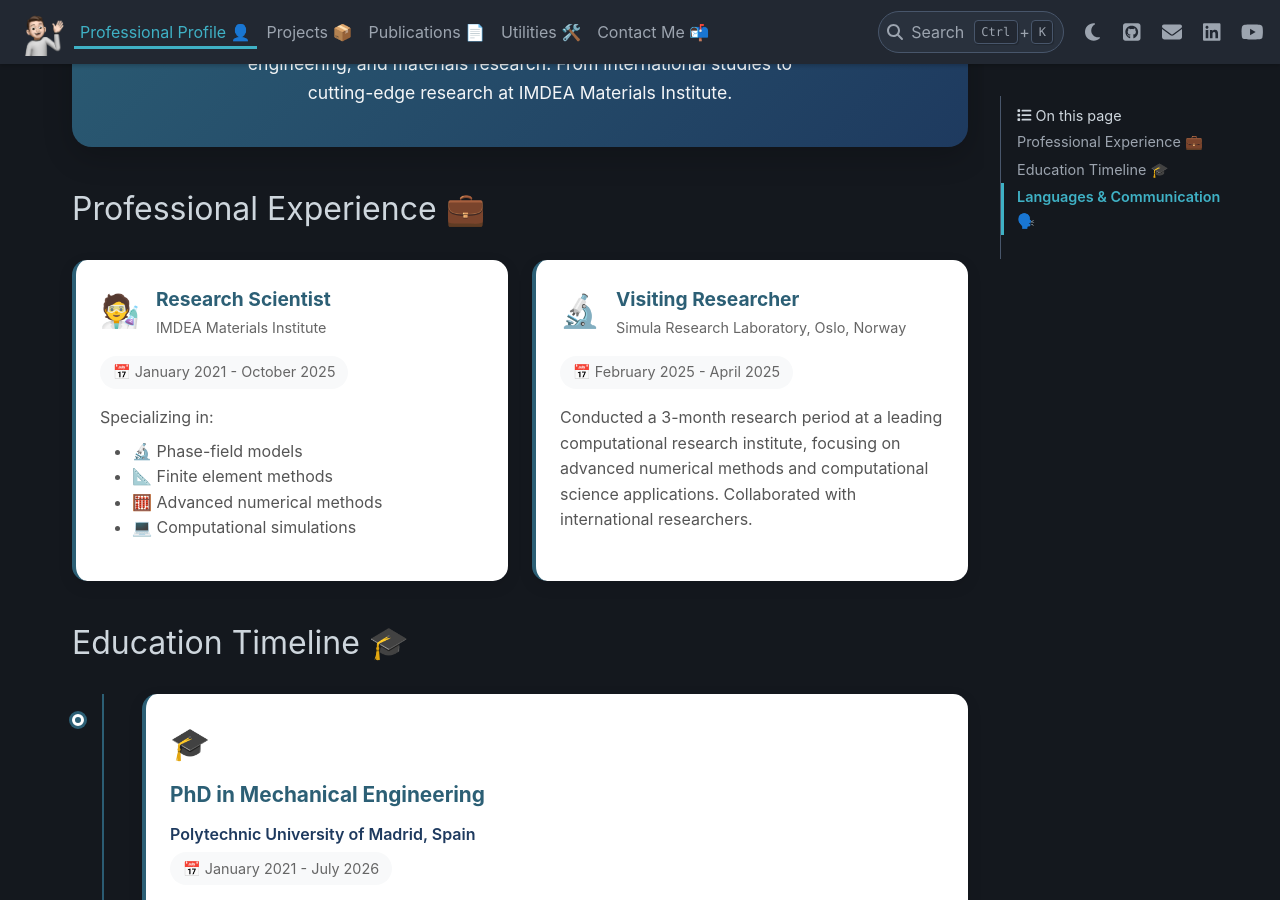
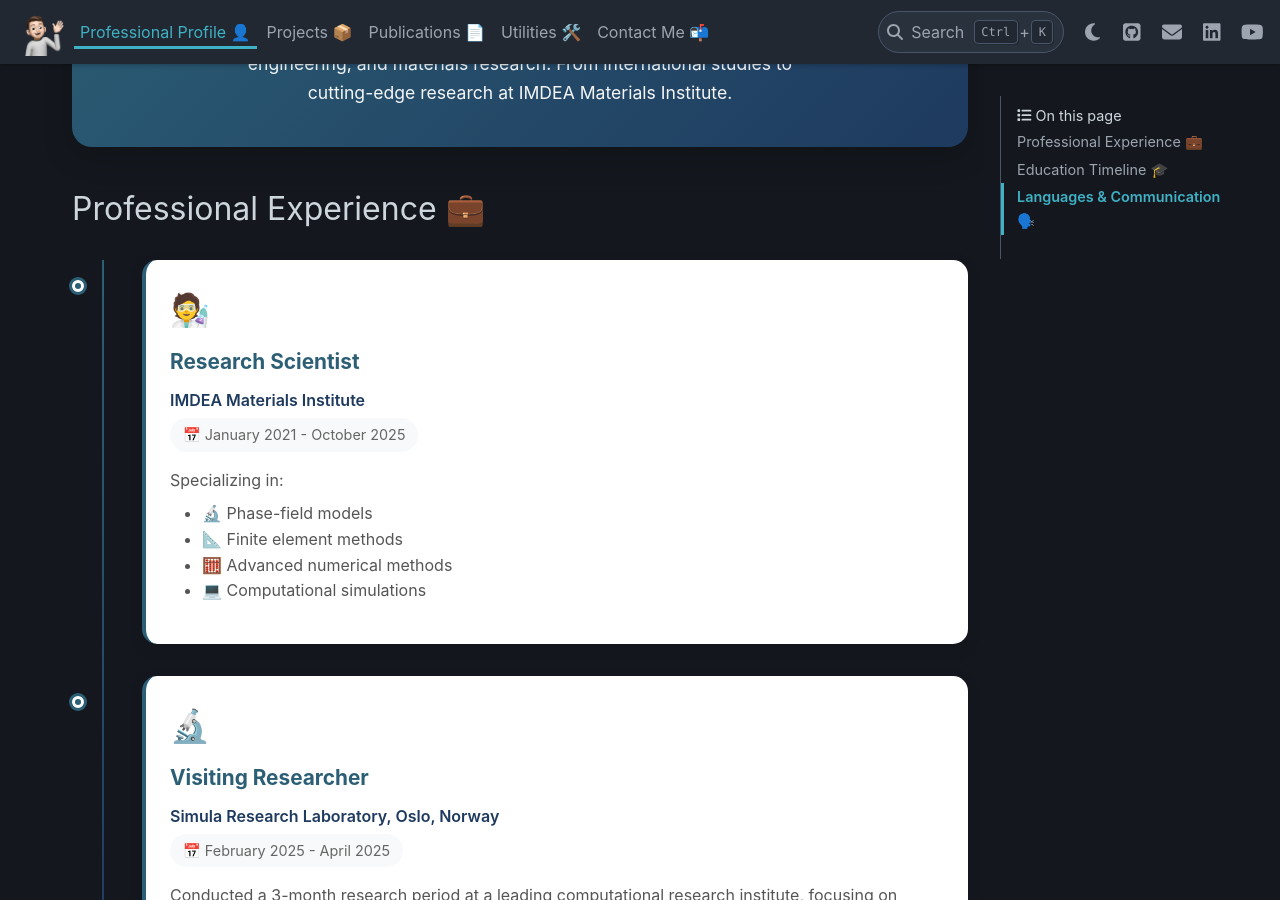
Before and after one commit to CastillonMiguel/CastillonMiguel.github.io, a Sphinx documentation site: the page built from docs/source/AboutMe/index.rst, in a window 1280 px wide and 900 px high, scrolled down 355 px. Built offline with Sphinx 7.4.7 and the PyData theme 0.15.4, drawn with Linux system fonts in a browser that asks for light colours.

Commit message:
refactor professional experience section to use timeline format for improved clarity and organization

```diff
--- a/docs/source/AboutMe/index.rst
+++ b/docs/source/AboutMe/index.rst
@@ -166,36 +166,27 @@
 
 .. raw:: html
 
-    <div class="skills-grid">
-
-        <div class="skill-card">
-            <div class="skill-header">
-            <div class="skill-icon">🧑‍🔬</div>
-            <div>
-                <div class="skill-title">Research Scientist</div>
-                <div style="color: #666; font-size: 0.9rem;">IMDEA Materials Institute</div>
-            </div>
-            </div>
+    <div class="timeline">
+        <div class="timeline-item">
+            <div class="timeline-icon">🧑‍🔬</div>
+            <div class="timeline-title">Research Scientist</div>
+            <div class="timeline-institution">IMDEA Materials Institute</div>
             <div class="timeline-dates">📅 January 2021 - October 2025</div>
             <div class="timeline-description">
-            Specializing in:
-            <ul style="margin-top: 0.5rem;">
-                <li>🔬 Phase-field models</li>
-                <li>📐 Finite element methods</li>
-                <li>🧮 Advanced numerical methods</li>
-                <li>💻 Computational simulations</li>
-            </ul>
+                Specializing in:
+                <ul style="margin-top: 0.5rem;">
+                    <li>🔬 Phase-field models</li>
+                    <li>📐 Finite element methods</li>
+                    <li>🧮 Advanced numerical methods</li>
+                    <li>💻 Computational simulations</li>
+                </ul>
             </div>
         </div>
 
-        <div class="skill-card">
-            <div class="skill-header">
-                <div class="skill-icon">🔬</div>
-                <div>
-                    <div class="skill-title">Visiting Researcher</div>
-                    <div style="color: #666; font-size: 0.9rem;">Simula Research Laboratory, Oslo, Norway</div>
-                </div>
-            </div>
+        <div class="timeline-item">
+            <div class="timeline-icon">🔬</div>
+            <div class="timeline-title">Visiting Researcher</div>
+            <div class="timeline-institution">Simula Research Laboratory, Oslo, Norway</div>
             <div class="timeline-dates">📅 February 2025 - April 2025</div>
             <div class="timeline-description">
                 Conducted a 3-month research period at a leading computational
```
